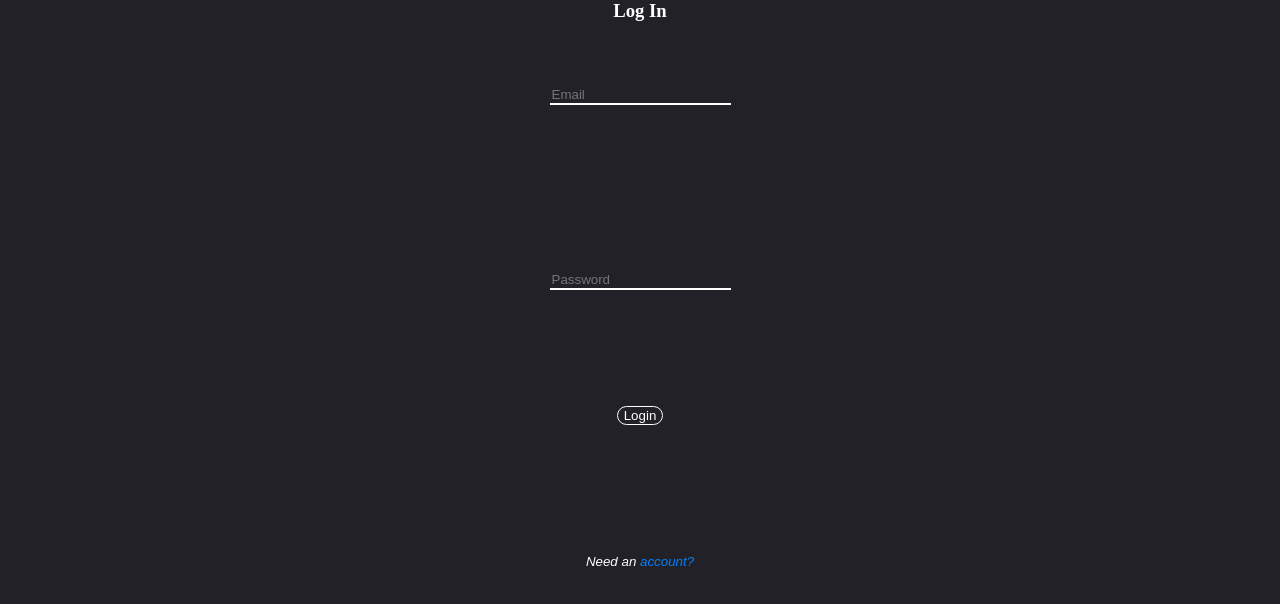
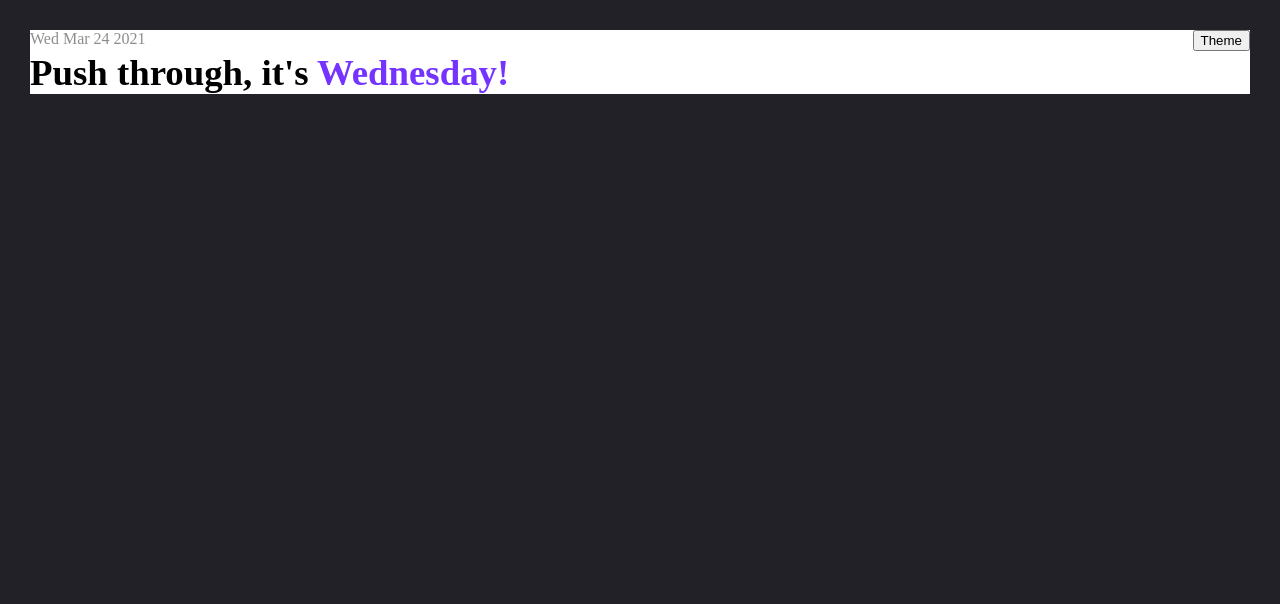
Before and after one commit to AndyDuLy/pna-fe, a React (Create React App) app: page /ui in a window 1280 px wide. Before the commit this address led to /login. Shown: the top 604 px of the page. Built offline with nearby package versions, Linux system fonts and the light colour scheme.

Commit message:
temp files, got light dark theme manual toggle working pure css

```diff
--- a/src/App.tsx
+++ b/src/App.tsx
@@ -6,6 +6,7 @@ import PrivateRoute from "./PrivateRoute";
 import Register from "./Components/RegisterPage/RegisterPage";
 import Login from "./Components/LoginPage/LoginPage";
 import HomePage from "./Components/HomePage/HomePage";
+import UIOverhaul from "./Components/UIOverhaul/UIOverhaul";
 
 import { TodosContextProvider, todosReducer, initialState } from "./Components/Context/TodosContext";
 
@@ -19,6 +20,7 @@ const App: React.FC = () => {
         <Switch>
           <Route exact path="/register" component={Register} />
           <Route exact path="/login" component={Login} />
+          <Route exact path="/ui" component={UIOverhaul} />
           <PrivateRoute path="/" Component={HomePage} />
 
           <Route path="*" component={HomePage} />
--- /dev/null
+++ b/src/Components/UIOverhaul/Child.tsx
@@ -0,0 +1,50 @@
+import React from 'react'
+import "./UIOverhaul.css";
+
+
+interface Props {
+  theme: string,
+  themeSwitchHook: () => void,
+}
+
+const Child: React.FC<Props> = (props) => {
+  const theme = props.theme;
+
+  const date = new Date();
+  const todayNumerical = date.getDay();
+  const todayName = date.toLocaleString("default", { weekday: "long"});
+
+  const greetingsByDay = [
+    "Hope you had a relaxing ",
+    "Let's make this a great ",
+    "Keep it up, it's ",
+    "Push through, it's ",
+    "Almost there! It's ",
+    "Thank god, it's finally ",
+    "At last, it's ",
+  ]
+
+  return (
+    <div className={`${theme}-container container`}>
+      <div className="top-bar">
+        <div>
+          <h3 className={`${theme}-date-text current-date`}> {date.toDateString()} </h3>
+        </div>
+
+        <div />
+
+        <div className="theme-button-container">
+          <button onClick={() => props.themeSwitchHook()}> Theme </button>
+        </div>
+      </div>
+
+      <h1 className={`${theme}-text greeting`}>
+        {greetingsByDay[todayNumerical]}
+        <span className={`${theme}-primary-color`}> {todayName}! </span>
+      </h1>
+
+    </div>
+  )
+}
+
+export default Child;
--- /dev/null
+++ b/src/Components/UIOverhaul/UIOverhaul.css
@@ -0,0 +1,62 @@
+.container {
+  margin: 30px;
+}
+
+.greeting {
+  font-size: 2.3rem;
+}
+
+.current-date {
+  font-size: 1rem;
+  font-weight: 400;
+}
+
+.top-bar {
+  display: grid;
+  grid-template-columns: 40% 30% 30%;
+}
+
+.theme-button-container {
+  text-align: right;
+}
+
+.light-primary-color {
+  transition: all 1s ease-in;
+  color: #7433FF;
+}
+
+.dark-primary-color {
+  transition: all 1s ease-in;
+  color: #33FFF3;
+}
+
+
+.light-container {
+  transition: all 1s ease-in;
+  background-color: #FFFFFF;
+}
+
+.dark-container {
+  transition: all 1s ease-in;
+  background-color: #3E3E3E;
+}
+
+.light-text {
+  transition: color 1s ease-in;
+  color: #000000;
+}
+
+.dark-text {
+  transition: color 1s ease-in;
+  color: #FFFFFF;
+}
+
+.light-date-text {
+  transition: color 1s ease-in;
+  color: #8D8D8D;
+}
+
+.dark-date-text {
+  transition: color 1s ease-in;
+  color: #FFFFFF;
+}
--- /dev/null
+++ b/src/Components/UIOverhaul/UIOverhaul.tsx
@@ -0,0 +1,15 @@
+import React, { useState } from 'react'
+import "./UIOverhaul.css";
+
+import Child from "./Child";
+
+
+const UIOverhaul: React.FC = () => {
+  const [theme, setTheme] = useState("light");
+
+  return (
+    <Child theme={theme} themeSwitchHook={() => setTheme(theme === "light" ? "dark" : "light")}/>
+  )
+}
+
+export default UIOverhaul;
```
